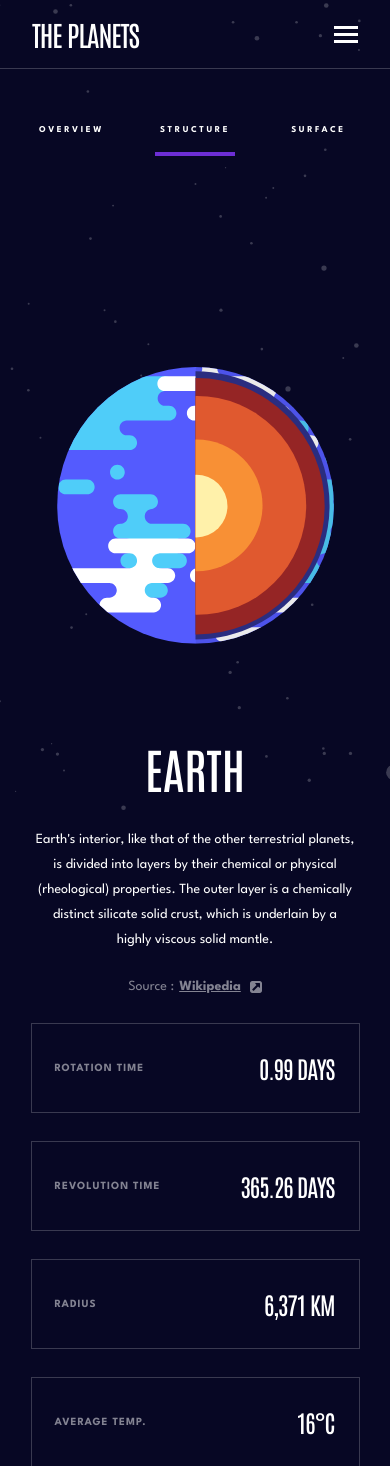
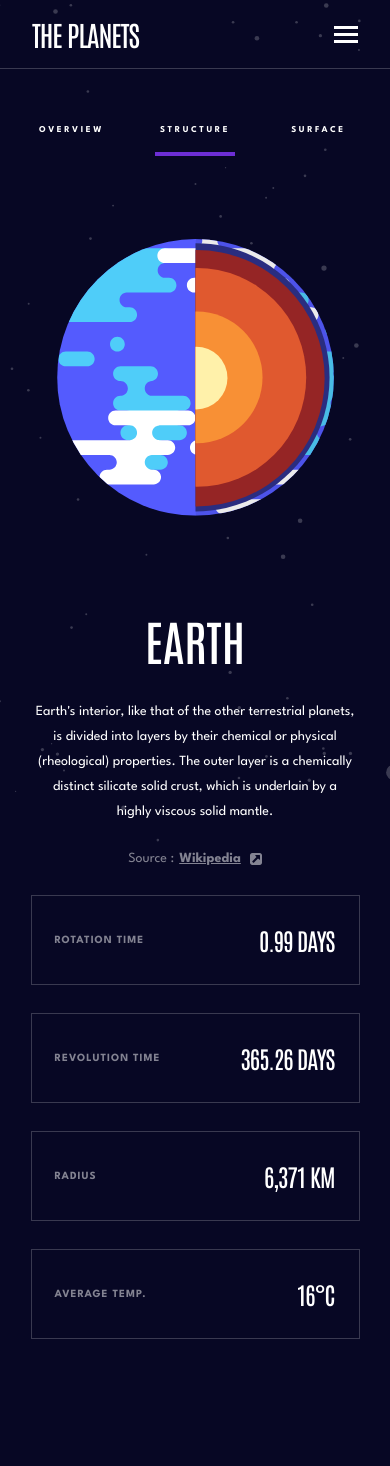
Before and after one commit to VillageR88/next-planets-fact-site, a Next.js app: page /earth/internal-structure in a window 390 px wide. After the commit the page ends 1378 px from the top, so only its background shows below. Built offline with nearby package versions, Linux system fonts and the light colour scheme.

Commit message:
completed

```diff
--- a/app/[planet]/[mode]/page.tsx
+++ b/app/[planet]/[mode]/page.tsx
@@ -68,7 +68,7 @@ export default function Planet({ params }: { params: { planet: string; mode: str
   return (
     <LayoutHome params={params}>
       <div className="mx-auto flex max-w-[1110px] flex-col justify-between xl:flex-row">
-        <ul className="mx-auto mt-[39px] flex h-[176px] w-full max-w-[327px] justify-between gap-[16px] md:hidden">
+        <ul className="mx-auto mt-[39px] flex w-full max-w-[327px] justify-between gap-[16px] md:hidden md:h-[176px]">
           {Object.values(Mode).map((item, index) => (
             <li key={index}>
               <Link href={`/${params.planet}/${links[item]}`} passHref>
@@ -140,7 +140,7 @@ export default function Planet({ params }: { params: { planet: string; mode: str
           </ul>
         </div>
       </div>
-      <ul className="mx-auto mt-[27px] flex w-full max-w-[327px] flex-col justify-between gap-[30px] md:max-w-[689px] md:flex-row xl:mt-[87px] xl:max-w-[1110px]">
+      <ul className="mx-auto mt-[27px] flex w-full max-w-[327px] flex-col justify-between gap-[30px] pb-[40px] md:max-w-[689px] md:flex-row xl:mt-[87px] xl:max-w-[1110px]">
         {[
           { title: titleRotation, description: data.rotation },
           {
```
